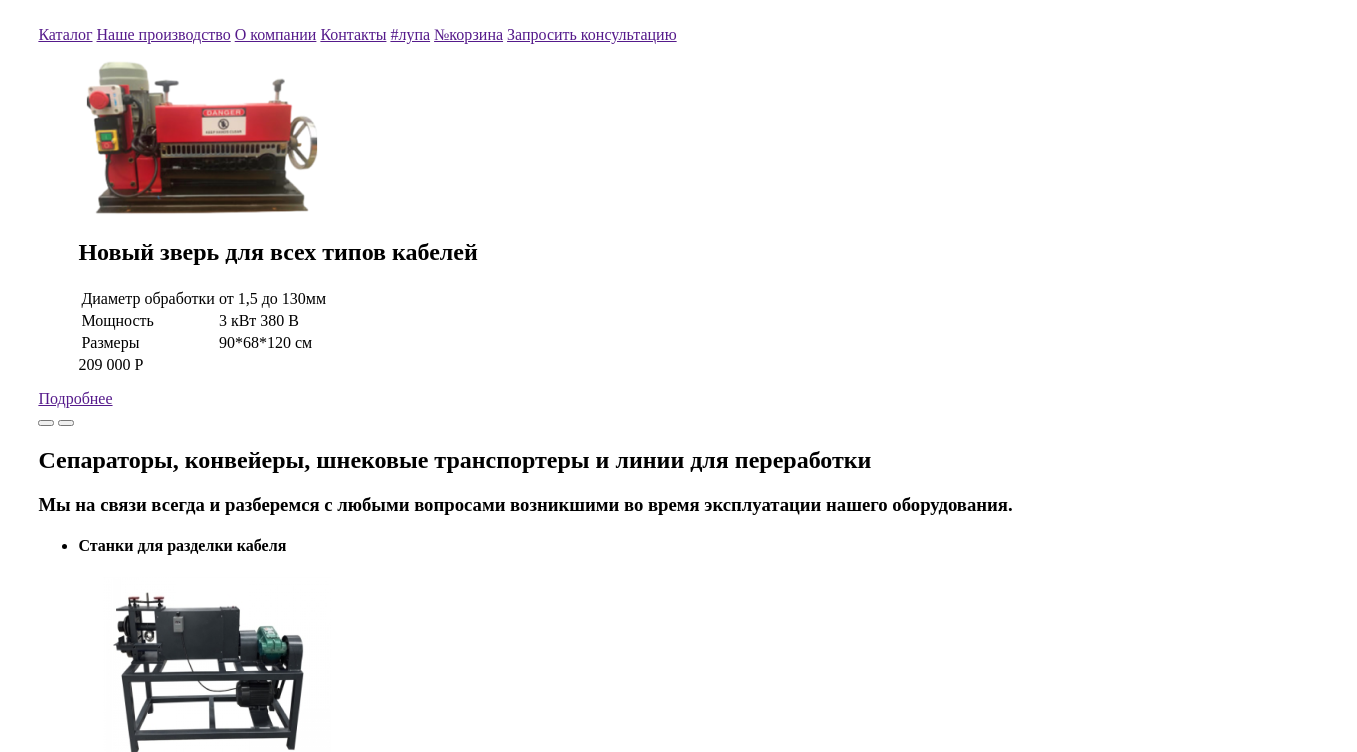
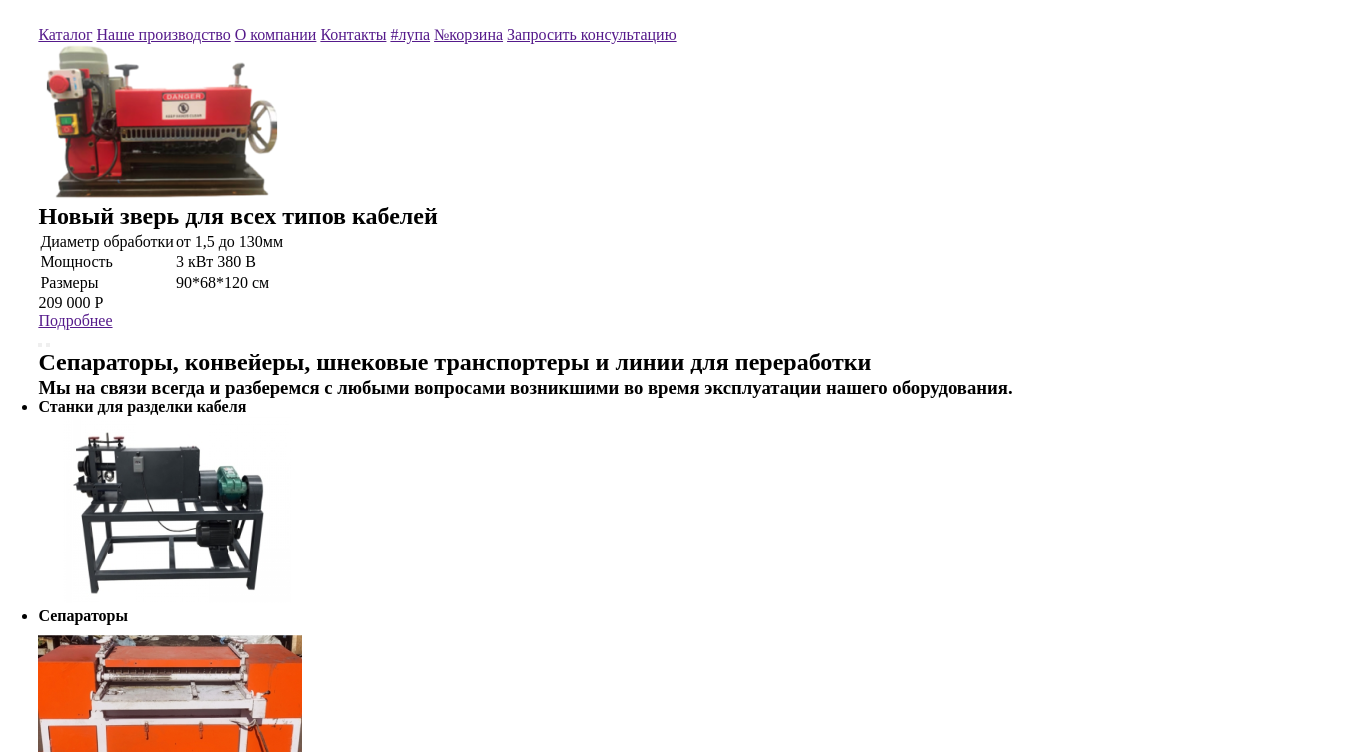
Before and after one commit to Hiagar11/SandBox_Traning, a website built with webpack: page src/index.html in a window 1280 px wide. Shown: the part 48-800 px from the top of the page, 1357 px wide, since content can reach past the window. Built offline with nearby package versions, Linux system fonts and the light colour scheme.

Commit message:
Общие правила

```diff
--- a/src/styles/_global.scss
+++ b/src/styles/_global.scss
@@ -11,7 +11,14 @@ $ImageFon: rgba(244, 245, 248, 1);
 $HtmlFon: rgba(255, 255, 255, 1);
 
 // общее поведение
-
+* {
+  box-sizing: border-box;
+  margin: 0;
+  padding: 0;
+}
+html {
+  width: 100%;
+}
 
 
 
```
